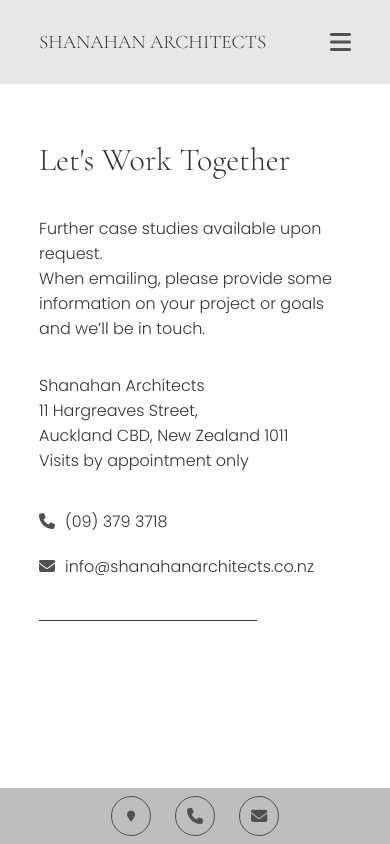
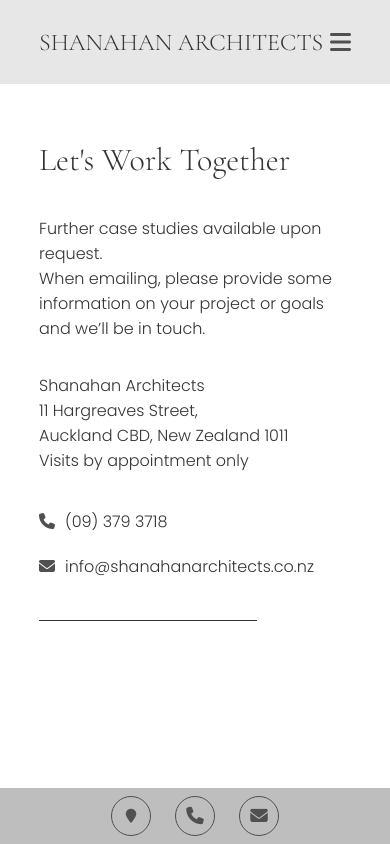
Before and after one commit to JumBungle/sa-site, a React (Vite) app: page /sa-site/contact in a window 390 px wide. Built offline with nearby package versions, Linux system fonts and the light colour scheme.

Commit message:
Font size static update

```diff
--- a/src/App.css
+++ b/src/App.css
@@ -71,7 +71,7 @@
 .home-link {
   font-family: var(--title-font);
   font-weight: 100;
-  font-size: xx-large;
+  font-size: 32px;
   text-transform: uppercase;
   text-decoration: none;
 }
@@ -84,7 +84,7 @@
 
 .header nav a {
   font-family: var(--title-font);
-  font-size: x-large;
+  font-size: 24px;
   text-transform: uppercase;
   text-decoration: none;
 }
@@ -137,11 +137,11 @@
 }
 
 footer * {
-  font-size: smaller;
+  font-size: 14px;
 }
 
 footer p {
-  font-size: smaller;
+  font-size: 14px;
   margin-top: 0;
   margin-bottom: 0;
 }
@@ -264,7 +264,7 @@
 
 .contact-icon {
   margin-right: 10px;
-  font-size: medium;
+  font-size: 16px;
 }
 
 .menu-toggler,
@@ -296,7 +296,7 @@
 
 .mobile-menu .nav-links {
   font-family: var(--title-font);
-  font-size: x-large;
+  font-size: 24px;
   text-transform: uppercase;
   text-decoration: none;
 }
@@ -309,7 +309,7 @@
 }
 
 .mobile-contact-btns a {
-  font-size: small;
+  font-size: 14px;
   padding: 4px;
   border-radius: 50%;
   border: 1px solid var(--icon-color);
@@ -352,7 +352,7 @@
   }
 
   .home-link {
-    font-size: larger;
+    font-size: 24px;
   }
 
   .about-page,
--- a/src/components/Projects.css
+++ b/src/components/Projects.css
@@ -36,7 +36,7 @@
   position: absolute;
   z-index: 1;
   color: #fff;
-  font-size: xx-large;
+  font-size: 28px;
   font-weight: 400;
   transition: 0.3s ease-out;
   text-align: center;
@@ -66,10 +66,10 @@
 }
 
 .filter-options * {
-  font-size: medium;
+  font-size: 16px;
 }
 
 .project-credits {
-  font-size: small;
+  font-size: 12px;
   text-align: right;
 }
```
